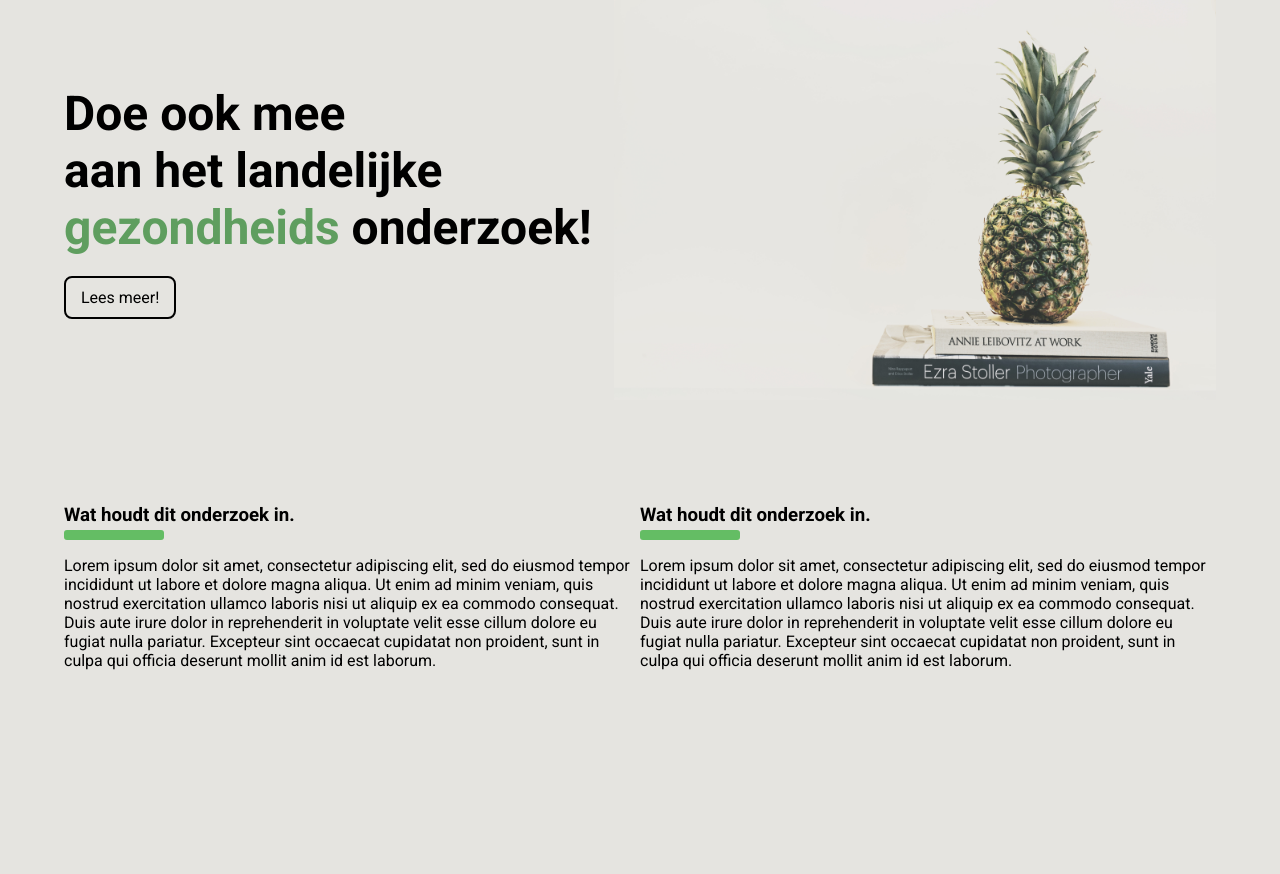
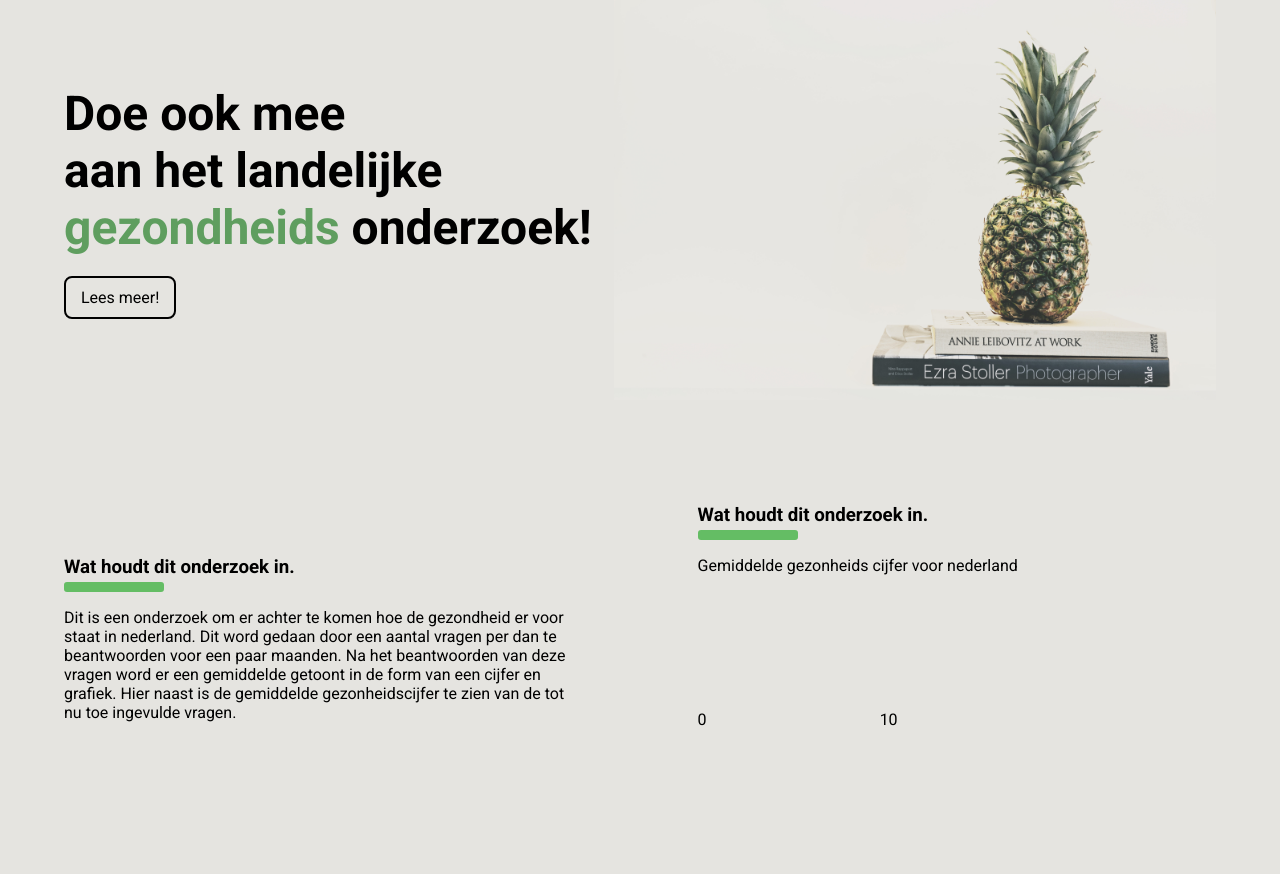
Before and after one commit to RheimerVanDijk/Gezondheidsmeter, a PHP site: page / in a window 1280 px wide. Shown: the part 78-952 px from the top of the page. Before the commit the page ends 748 px from the top, so only its background shows below. Run offline with PHP 8.4, Linux system fonts and the light colour scheme; data that the repository does not hold is empty; some libraries are stand-ins or nearby versions.

Commit message:
homepage text aangepast + grafiek toegevoegd

```diff
--- a/css/home.css
+++ b/css/home.css
@@ -9,13 +9,16 @@
 
 .homepage-header img {
   width: 100%;
-    z-index: 0;;
+  z-index: 0;
 }
 
 .header-info {
   position: relative;
   z-index: 1;
   min-width: 550px;
+  display: flex;
+  flex-direction: column;
+  align-items: flex-start;
 }
 
 .homepage-header h2 {
@@ -45,6 +48,10 @@
   margin-bottom: 100px;
 }
 
+.text-box-home {
+  width: 45%;
+}
+
 .text-box-home h3 {
   position: relative;
   margin-bottom: 30px;
--- a/index.php
+++ b/index.php
@@ -30,23 +30,23 @@
     <div class="content-container-home">
       <div class="text-box-home">
         <h3>Wat houdt dit onderzoek in.</h3>
-        <p>Lorem ipsum dolor sit amet, consectetur adipiscing elit, sed do eiusmod tempor
-        incididunt ut labore et dolore magna aliqua. Ut enim ad minim veniam, quis
-        nostrud exercitation ullamco laboris nisi ut aliquip ex ea commodo consequat.
-        Duis aute irure dolor in reprehenderit in voluptate velit esse cillum dolore eu fugiat
-        nulla pariatur. Excepteur sint occaecat cupidatat non proident, sunt in culpa qui officia
-        deserunt mollit anim id est laborum.
+        <p>Dit is een onderzoek om er achter te komen hoe de gezondheid er voor staat in nederland.
+          Dit word gedaan door een aantal vragen per dan te beantwoorden voor een paar maanden.
+          Na het beantwoorden van deze vragen word er een gemiddelde getoont in de form van een cijfer en grafiek.
+          Hier naast is de gemiddelde gezonheidscijfer te zien van de tot nu toe ingevulde vragen.
         </p>
       </div>
-      <div class="text-box-home">
+      <div class="text-box-home chart-section">
         <h3>Wat houdt dit onderzoek in.</h3>
-        <p>Lorem ipsum dolor sit amet, consectetur adipiscing elit, sed do eiusmod tempor
-        incididunt ut labore et dolore magna aliqua. Ut enim ad minim veniam, quis
-        nostrud exercitation ullamco laboris nisi ut aliquip ex ea commodo consequat.
-        Duis aute irure dolor in reprehenderit in voluptate velit esse cillum dolore eu fugiat
-        nulla pariatur. Excepteur sint occaecat cupidatat non proident, sunt in culpa qui officia
-        deserunt mollit anim id est laborum.
-        </p>
+        <p>Gemiddelde gezonheids cijfer voor nederland</p>
+        <div class="chart">
+          <canvas id="homeChart" width="200" height="200"></canvas>
+          <div id="homeChartCenterGrade" class="centerGrade"></div>
+          <div class="text">
+            <p>0</p>
+            <p>10</p>
+          </div>
+        </div>
       </div>
     </div>
   </div>
--- a/src/api/getAwnsersAPI.js
+++ b/src/api/getAwnsersAPI.js
@@ -39,3 +39,22 @@ async function getAllAwnsers(testFunc) {
       console.log(error);
     });
 }
+
+async function getWholeAverage(chartFunction) {
+  const form = new FormData();
+  form.append("getWholeAverage", "");
+
+  const post = await fetch("src/importer.php", {
+    method: "POST",
+    body: form,
+  })
+    .then((response) => {
+      return response.json();
+    })
+    .then((data) => {
+      chartFunction(calcAllAverage(data));
+    })
+    .catch((error) => {
+      console.log(error);
+    });
+}
--- a/src/classes/dbClass.php
+++ b/src/classes/dbClass.php
@@ -5,7 +5,7 @@
     public function connect() {
       $dns = 'mysql:host=127.0.0.1;dbname=gezondheidsmeter';
       $user = 'root';
-      $pass = 'root';
+      $pass = '';
 
       return new PDO($dns, $user, $pass);
     }
--- /dev/null
+++ b/src/js/charts/homeChart.js
@@ -0,0 +1,48 @@
+getWholeAverage(deployHomeChart);
+
+function deployHomeChart(results) {
+  if (checkElement(".content-container-home")) {
+    ctx = document.querySelector("#homeChart").getContext("2d");
+
+    document.querySelector("#homeChartCenterGrade").innerHTML = results;
+
+    let result = results;
+    let max = 10 - result;
+
+    let color = colorPickerChart(result);
+
+    let homeDonut = new Chart(ctx, {
+      type: "doughnut",
+      data: {
+        labels: ["Temperature in C°", "placeholder"],
+        datasets: [
+          {
+            label: "temperature",
+            data: [result, max],
+            backgroundColor: color,
+            borderColor: color,
+            hoverBackgroundColor: color,
+            hoverBorderColor: color,
+          },
+        ],
+      },
+      options: {
+        legend: {
+          display: false,
+        },
+        tooltips: {
+          enabled: false,
+        },
+        maintainAspectRatio: false,
+        responsive: false,
+        cutoutPercentage: 80,
+        rotation: 1 * Math.PI,
+        circumference: 0.995 * Math.PI,
+        ticks: {
+          beginAtZero: true,
+          max: 10,
+        },
+      },
+    });
+  }
+}
--- a/src/js/jsLoader.js
+++ b/src/js/jsLoader.js
@@ -27,6 +27,7 @@ scriptLoader("src/js/charts/alcoholChart.js");
 scriptLoader("src/js/charts/sleepChart.js");
 scriptLoader("src/js/charts/sportChart.js");
 scriptLoader("src/js/charts/workChart.js");
+scriptLoader("src/js/charts/homeChart.js");
 scriptLoader("src/js/question.js");
 scriptLoader("src/js/questionSections/sport.js");
 scriptLoader("src/js/questionSections/eten.js");
--- a/src/post/getAwnsers.php
+++ b/src/post/getAwnsers.php
@@ -66,3 +66,32 @@ if (isset($_POST["getAllAwnsers"])) {
     print "Error!: " . $e->getMessage() . "<br/>";
   }
 }
+
+if (isset($_POST["getWholeAverage"])) {
+  try {
+    $connection = (new DB)->connect();
+
+    $stm = $connection->prepare("SELECT * FROM Results
+    INNER JOIN (SELECT id, section_id FROM Questions ) Questions ON Results.question_id = Questions.id
+    INNER JOIN (SELECT id, section FROM Sections) Sections ON Questions.section_id = Sections.id
+    INNER JOIN (SELECT id, points FROM Awnsers) Awnsers ON Results.awnser_id = Awnsers.id");
+
+    $stm->execute();
+
+    $result = $stm->fetchAll();
+
+    $connection = null;
+
+    echo json_encode([
+      $result
+    ]);
+
+  }
+  catch (PDOxception $e) {
+    echo json_encode([
+      'error' => $e->getMessage(),
+    ]);
+
+    print "Error!: " . $e->getMessage() . "<br/>";
+  }
+}
```
Also changed, not shown: src/js/globalFunctions.js (+0 -10 lines). Lines whose indentation alone changed are shown as unchanged.
